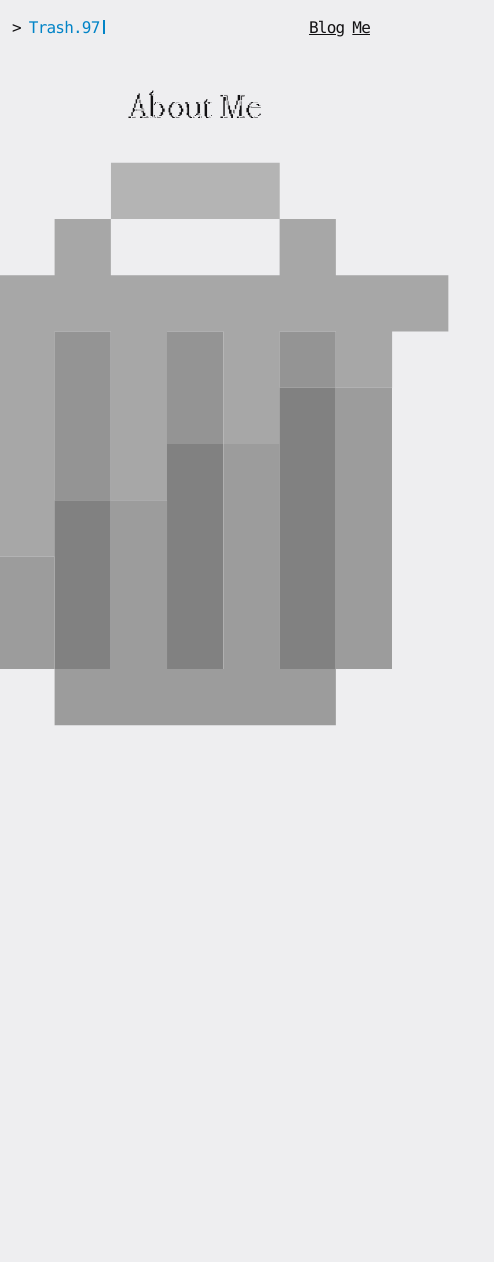
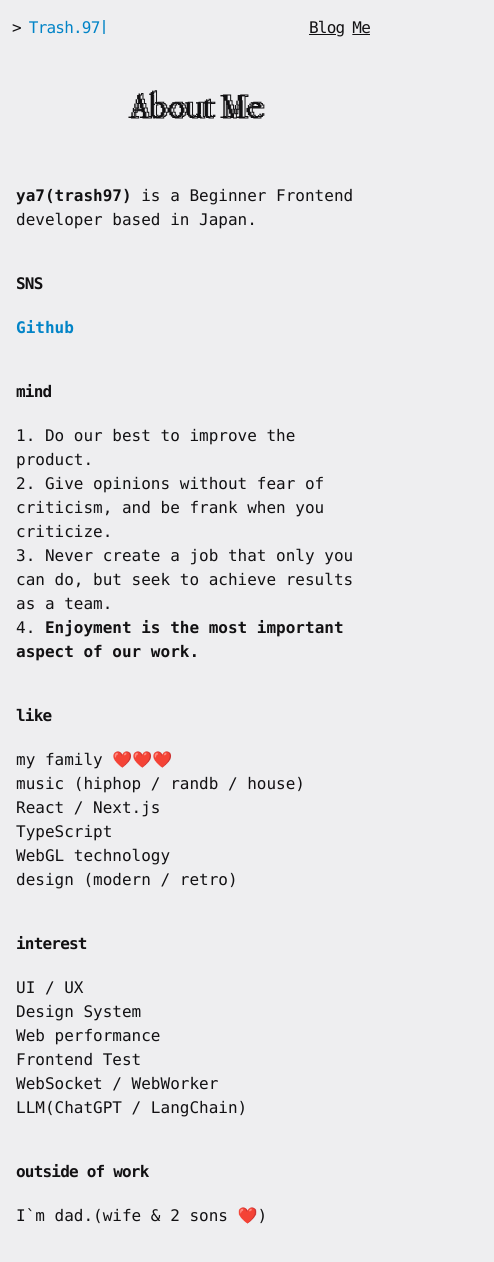
Before and after one commit to yanachuwan9sm/trash.97.me, a Next.js app: page /about in a window 390 px wide. Shown: the top 1262 px of the page, 494 px wide, since content can reach past the window. Before the commit the page ends 884 px from the top, so only its background shows below. Built offline with nearby package versions, Linux system fonts and the light colour scheme.

Commit message:
Feature/remake (#130)
* refactor: :bug: 不要なファイルを削除

* feat: :fire: repos renewal

* feat: add metadata

* feat: add light theme

* feat: :art: add about pages

```diff
--- a/app/(about)/about/page.tsx
+++ b/app/(about)/about/page.tsx
@@ -1,15 +1,70 @@
+import type { Metadata } from 'next'
+
+export const metadata: Metadata = {
+  title: 'About me',
+  description: 'description 🗑️ ',
+}
+
 export default function Page() {
   return (
     <>
       <h2 className='relative mb-4 font-mondwest text-4xl'>
         <span>About Me</span>
-        <span className='absolute  left-[3px] w-full text-stroke-mauve12'>
+        <span className='absolute  left-[3px] w-full text-stroke-mauve1 dark:text-stroke-mauve12'>
           About Me
         </span>
       </h2>
-      <span className='font-serenityOSEmoji text-[30rem] leading-tight'>
-        🗑️
-      </span>
+      <div className='mt-10 text-left font-stack'>
+        <p>
+          <strong>ya7(trash97)</strong> is a Beginner Frontend developer based
+          in Japan.
+        </p>
+        <h3>SNS</h3>
+        <a
+          className='font-bold text-sky-600 decoration-sky-600 decoration-[0.1em] underline-offset-2 transition-all hover:bg-sky-200 hover:text-mauve1 dark:text-sky-400 dark:decoration-sky-400 dark:hover:bg-sky-400'
+          href='https://github.com/yanachuwan9sm'
+          target='_blank'
+          rel='noreferrer'
+        >
+          Github
+        </a>
+        <h3>mind</h3>
+        <ul>
+          <li>1. Do our best to improve the product.</li>
+          <li>
+            2. Give opinions without fear of criticism, and be frank when you
+            criticize.
+          </li>
+          <li>
+            3. Never create a job that only you can do, but seek to achieve
+            results as a team.
+          </li>
+          <li>
+            4.{' '}
+            <strong>Enjoyment is the most important aspect of our work.</strong>
+          </li>
+        </ul>
+        <h3>like</h3>
+        <ul>
+          <li>my family ❤️❤️❤️</li>
+          <li>music (hiphop / randb / house)</li>
+          <li>React / Next.js</li>
+          <li>TypeScript</li>
+          <li>WebGL technology</li>
+          <li>design (modern / retro)</li>
+        </ul>
+        <h3>interest</h3>
+        <ul>
+          <li>UI / UX</li>
+          <li>Design System</li>
+          <li>Web performance</li>
+          <li>Frontend Test</li>
+          <li>WebSocket / WebWorker</li>
+          <li>LLM(ChatGPT / LangChain)</li>
+        </ul>
+        <h3>outside of work</h3>
+        <p>I`m dad.(wife & 2 sons ❤️)</p>
+      </div>
     </>
   )
 }
--- a/app/(about)/layout.tsx
+++ b/app/(about)/layout.tsx
@@ -1,13 +1,6 @@
 import { Header } from '_components/Header'
 import { cn } from '_libs/utils'
 import { mondwest, montserrat, notojp, serenityOSEmoji } from '_ui/font'
-
-import type { Metadata } from 'next'
-
-export const metadata: Metadata = {
-  title: 'About me',
-  description: 'description 🗑️ ',
-}
 
 export default function Layout({
   children,
--- a/app/(blog)/blog/[slug]/page.tsx
+++ b/app/(blog)/blog/[slug]/page.tsx
@@ -1,5 +1,5 @@
 import { ArrowLeft } from 'lucide-react'
-import { Metadata } from 'next'
+import { Metadata, ResolvingMetadata } from 'next'
 import Link from 'next/link'
 import { notFound } from 'next/navigation'
 
@@ -40,12 +40,14 @@ function formatDate(date: string) {
   }
 }
 
-// eslint-disable-next-line @typescript-eslint/require-await
-export async function generateMetadata({
-  params,
-}: {
-  params: { slug: string }
-}): Promise<Metadata | undefined> {
+export async function generateMetadata(
+  {
+    params,
+  }: {
+    params: { slug: string }
+  },
+  parent: ResolvingMetadata,
+): Promise<Metadata | undefined> {
   const post = getBlogPosts().find((post) => post.slug === params.slug)
   if (!post) {
     return
@@ -66,11 +68,13 @@ export async function generateMetadata({
       type: 'article',
       publishedTime,
       url: withBaseUrl(`/${post.slug}`),
+      images: (await parent).openGraph?.images || [],
     },
     twitter: {
       card: 'summary',
       title,
       description,
+      images: (await parent).twitter?.images || [],
     },
   }
 }
--- a/app/(blog)/blog/page.tsx
+++ b/app/(blog)/blog/page.tsx
@@ -19,7 +19,7 @@ export default function Page() {
           Read my Blog
         </span>
       </h2>
-      <ul className='flex w-full list-none flex-col'>
+      <ul className='flex w-full flex-1 list-none flex-col'>
         {allPosts
           .sort((a, b) => {
             if (
--- a/app/(blog)/layout.tsx
+++ b/app/(blog)/layout.tsx
@@ -15,12 +15,31 @@ export default function Layout({
         mondwest.variable,
         serenityOSEmoji.variable,
         'font-sans antialiased',
-        'mx-auto mb-10 min-h-screen max-w-2xl px-2 md:px-0',
+        'mx-auto mb-10  max-w-2xl px-2 md:px-0',
       )}
     >
-      <main className='flex flex-auto flex-col items-center justify-center px-2 md:px-0'>
+      <main className='flex h-full min-h-screen flex-col items-center justify-center px-2 md:px-0'>
         <Header />
         {children}
+        <footer className='flex w-full  flex-col items-center justify-center gap-y-2 pb-2 pt-10'>
+          <a href='https://notbyai.fyi' target='_blank' rel='noreferrer'>
+            <picture>
+              <source
+                srcSet='/Written-By-Human-Not-By-AI-Badge-black.svg'
+                media='(prefers-color-scheme: dark)'
+              />
+              <img
+                src='/Written-By-Human-Not-By-AI-Badge-white.svg'
+                alt='not by AI'
+                height='22'
+                width='80'
+              />
+            </picture>
+          </a>
+          <span className='font-stack text-sm text-mauve2 dark:text-mauve11'>
+            Copyright © 2023 Yanachuwan9sm
+          </span>
+        </footer>
       </main>
     </body>
   )
--- a/app/(home)/layout.tsx
+++ b/app/(home)/layout.tsx
@@ -1,16 +1,6 @@
 import { Header } from '_components/Header'
 import { cn } from '_libs/utils'
 import { mondwest, montserrat, notojp, serenityOSEmoji } from '_ui/font'
-
-import type { Metadata } from 'next'
-
-export const metadata: Metadata = {
-  title: 'Create Next App',
-  description: 'Generated by create next app',
-  icons: {
-    icon: '/favicon.ico',
-  },
-}
 
 export default function Layout({
   children,
```
Also changed, not shown: public/Written-By-Human-Not-By-AI-Badge-black.svg (added), public/Written-By-Human-Not-By-AI-Badge-white.svg (added).
